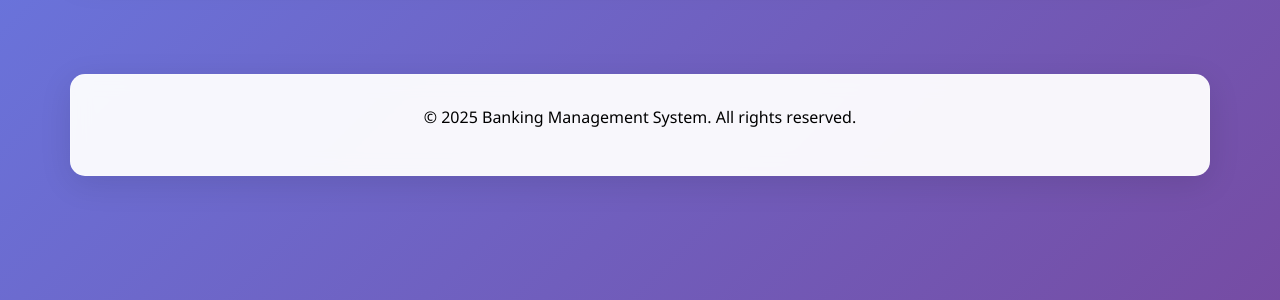
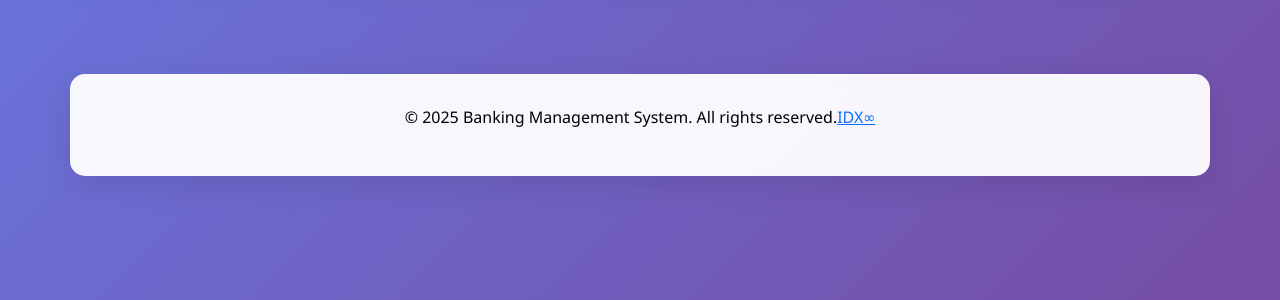
Before and after one commit to Sam-13s/BankingSystem, a Django app: page /accounts/delete/3/ in a window 1280 px wide. Shown: the part 462-762 px from the top of the page. Run offline with Django 4.2, Linux system fonts and the light colour scheme; data comes from the database, SQL or seed files in the repository.

Commit message:
update changes

```diff
--- a/Banking/BankingETL/templates/customers/base.html
+++ b/Banking/BankingETL/templates/customers/base.html
@@ -196,7 +196,7 @@
 
         <footer class="footer">
             <div class="container">
-                <p>&copy; 2025 Banking Management System. All rights reserved.</p>
+                <p>&copy; 2025 Banking Management System. All rights reserved.<a href="https://idxinfinity.com" target="_blank">IDX∞</a></p>
             </div>
         </footer>
 
```
